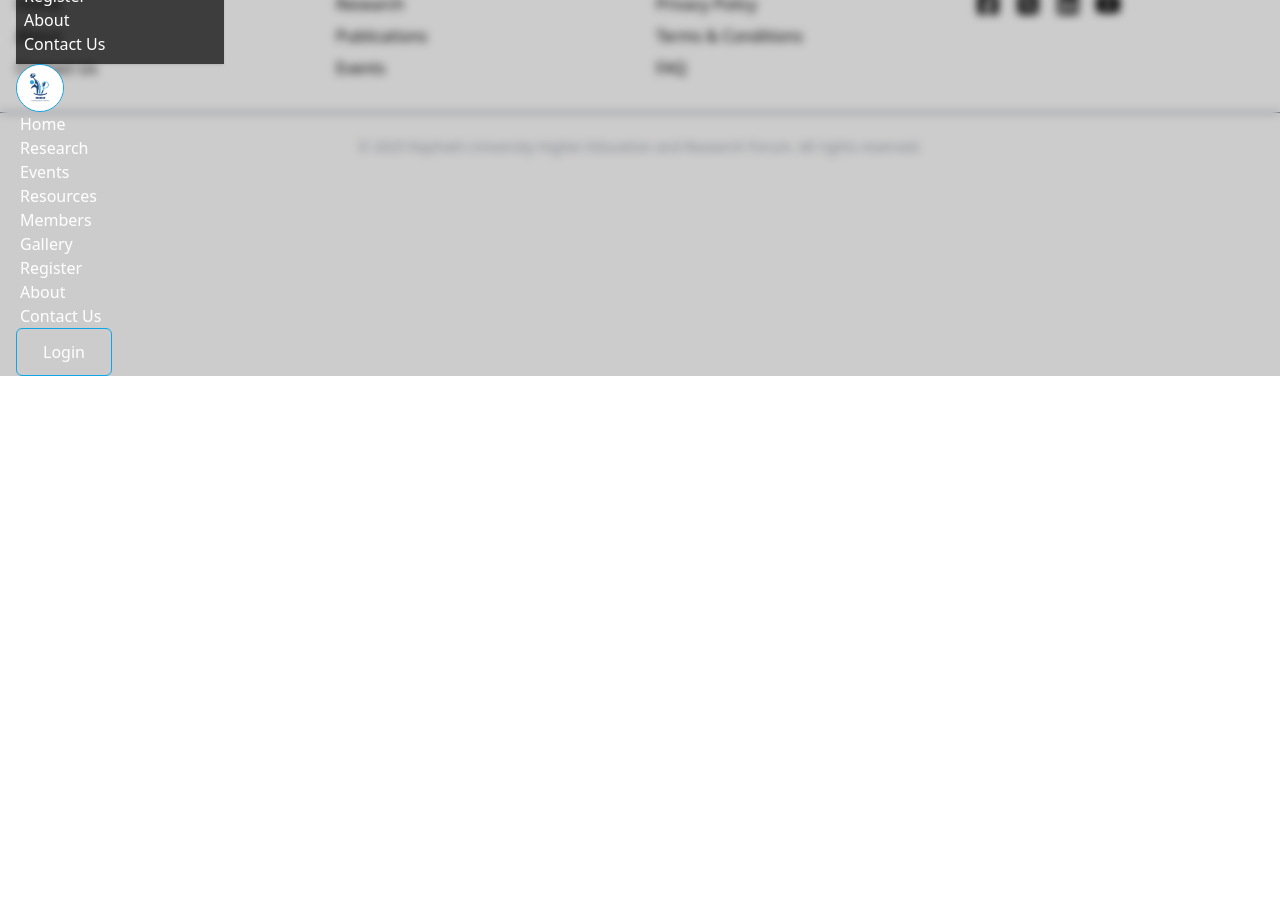
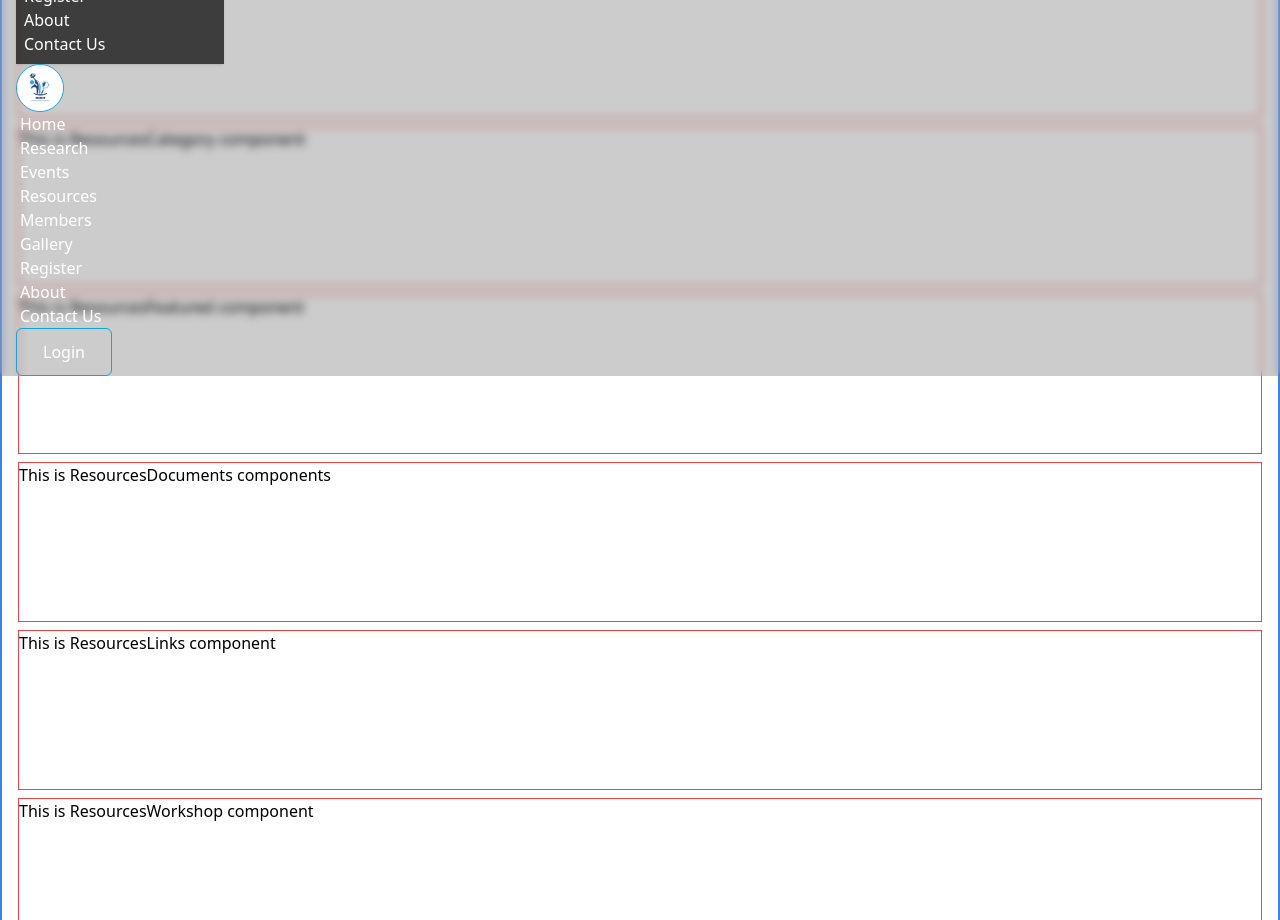
Before and after one commit to mehorabkonok/ruherf, a React (Vite) app: page /resource in a window 1280 px wide. Shown: the part 180-1100 px from the top of the page. Before the commit the page ends 800 px from the top, so only its background shows below. Built offline with nearby package versions, Linux system fonts and the light colour scheme.

Commit message:
Resources folder has been filled with Resources components

```diff
--- a/src/Pages/Routes/Resource/Resource.jsx
+++ b/src/Pages/Routes/Resource/Resource.jsx
@@ -1,10 +1,35 @@
 import React from 'react';
+import ResearchHero from '../Research/ResearchHero';
+import ResourcesCategory from './ResourcesCategory';
+import ResourcesFeatured from './ResourcesFeatured';
+import ResourcesDocuments from './ResourcesDocuments';
+import ResourcesLinks from './ResourcesLinks';
+import ResourcesWorkshop from './ResourcesWorkshop';
+import ResourcesCommunity from './ResourcesCommunity';
+import ResourcesPartners from './ResourcesPartners';
+import ResourcesCallToAction from './ResourcesCallToAction';
 
 const Resource = () => {
     return (
-        <div>
-            <p>This is the resource page</p>
-        </div>
+        <>
+            <div className='border-2 border-blue-500 p-2'>
+                {/* Resource page header or totle */}
+                <h1 className='text-4xl font-bold text-center mb-6'>Resources</h1>
+
+                {/* Resources page components */}
+                <div>
+                    <ResearchHero></ResearchHero>
+                    <ResourcesCategory></ResourcesCategory>
+                    <ResourcesFeatured></ResourcesFeatured>
+                    <ResourcesDocuments></ResourcesDocuments>
+                    <ResourcesLinks></ResourcesLinks>
+                    <ResourcesWorkshop></ResourcesWorkshop>
+                    <ResourcesCommunity></ResourcesCommunity>
+                    <ResourcesPartners></ResourcesPartners>
+                    <ResourcesCallToAction></ResourcesCallToAction>
+                </div>
+            </div>
+        </>
     );
 };
 
--- /dev/null
+++ b/src/Pages/Routes/Resource/ResourcesCallToAction.jsx
@@ -0,0 +1,11 @@
+import React from 'react';
+
+const ResourcesCallToAction = () => {
+    return (
+        <div className='h-40 border border-red-500 m-2'>
+            <p>This is ResourcesCallToAction component</p>
+        </div>
+    );
+};
+
+export default ResourcesCallToAction;
--- /dev/null
+++ b/src/Pages/Routes/Resource/ResourcesCategory.jsx
@@ -0,0 +1,11 @@
+import React from 'react';
+
+const ResourcesCategory = () => {
+    return (
+        <div className='h-40 border border-red-500 m-2'>
+            <p>This is ResourcesCategory component</p>
+        </div>
+    );
+};
+
+export default ResourcesCategory;
--- /dev/null
+++ b/src/Pages/Routes/Resource/ResourcesCommunity.jsx
@@ -0,0 +1,11 @@
+import React from 'react';
+
+const ResourcesCommunity = () => {
+    return (
+        <div className='h-40 border border-red-500 m-2'>
+            <p>This is ResourcesCommunity component</p>
+        </div>
+    );
+};
+
+export default ResourcesCommunity;
--- /dev/null
+++ b/src/Pages/Routes/Resource/ResourcesDocuments.jsx
@@ -0,0 +1,11 @@
+import React from 'react';
+
+const ResourcesDocuments = () => {
+    return (
+        <div className='h-40 border border-red-500 m-2'>
+            <p>This is ResourcesDocuments components</p>
+        </div>
+    );
+};
+
+export default ResourcesDocuments;
--- /dev/null
+++ b/src/Pages/Routes/Resource/ResourcesFeatured.jsx
@@ -0,0 +1,11 @@
+import React from 'react';
+
+const ResourcesFeatured = () => {
+    return (
+        <div className='h-40 border border-red-500 m-2'>
+            <p>This is ResourcesFeatured component</p>
+        </div>
+    );
+};
+
+export default ResourcesFeatured;
--- /dev/null
+++ b/src/Pages/Routes/Resource/ResourcesHero.jsx
@@ -0,0 +1,11 @@
+import React from 'react';
+
+const ResourcesHero = () => {
+    return (
+        <div className='h-40 border border-red-500 m-2'>
+            <p>This is ResourcesHero component</p>
+        </div>
+    );
+};
+
+export default ResourcesHero;
--- /dev/null
+++ b/src/Pages/Routes/Resource/ResourcesLinks.jsx
@@ -0,0 +1,11 @@
+import React from 'react';
+
+const ResourcesLinks = () => {
+    return (
+        <div className='h-40 border border-red-500 m-2'>
+            <p>This is ResourcesLinks component</p>
+        </div>
+    );
+};
+
+export default ResourcesLinks;
--- /dev/null
+++ b/src/Pages/Routes/Resource/ResourcesPartners.jsx
@@ -0,0 +1,11 @@
+import React from 'react';
+
+const ResourcesPartners = () => {
+    return (
+        <div className='h-40 border border-red-500 m-2'>
+            <p>This is ResourcesPartners component</p>
+        </div>
+    );
+};
+
+export default ResourcesPartners;
--- /dev/null
+++ b/src/Pages/Routes/Resource/ResourcesWorkshop.jsx
@@ -0,0 +1,11 @@
+import React from 'react';
+
+const ResourcesWorkshop = () => {
+    return (
+        <div className='h-40 border border-red-500 m-2'>
+            <p>This is ResourcesWorkshop component</p>
+        </div>
+    );
+};
+
+export default ResourcesWorkshop;
```
